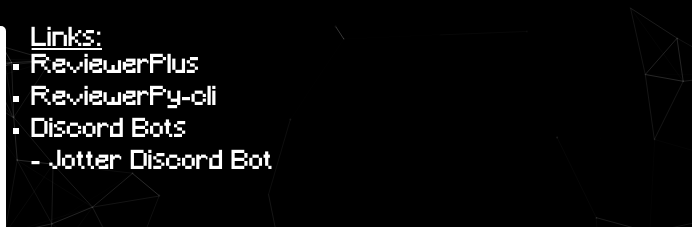
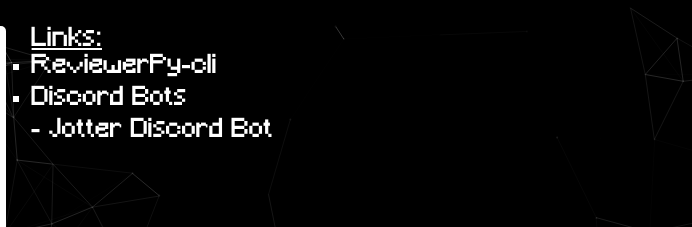
Before and after one commit to LandChit/Landchit.github.io, a plain HTML site: page index.html in a window 1280 px wide. Shown: the top 227 px of the page, 588-1280 px from the left. Drawn offline with Linux system fonts and the light colour scheme.

Commit message:
update links

```diff
--- a/index.html
+++ b/index.html
@@ -18,9 +18,6 @@
             </div>
             <ul class="list">
                 <u>Links:</u>
-                <li>
-                    <a href="https://landchit.github.io/reviewerplus/" target="_blank">ReviewerPlus</a>
-                </li>
                 <li>
                     <a href="https://github.com/LandChit/reviewerpy-cli" target="_blank">ReviewerPy-cli</a>
                 </li>
```
